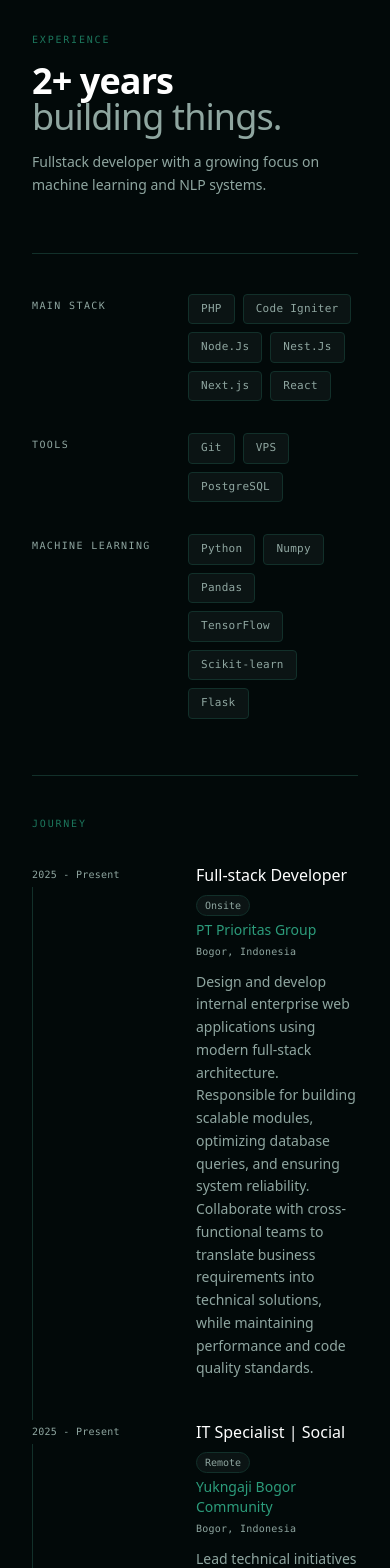
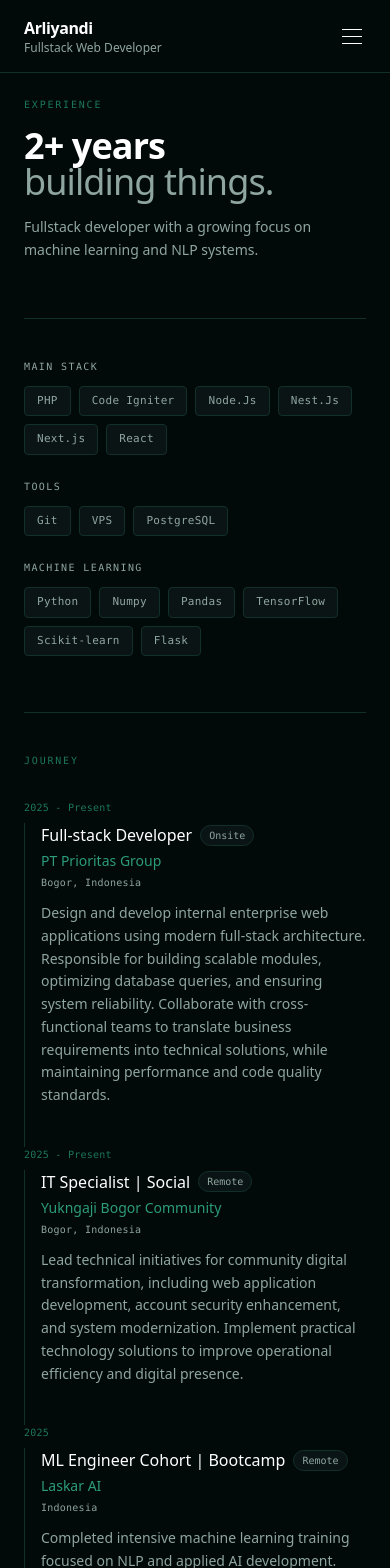
Before and after one commit to M4tchaa/portfolio, a Next.js app: page /experience in a window 390 px wide. Shown: the top 1568 px of the page. Built offline with nearby package versions, Linux system fonts and the light colour scheme.

Commit message:
add responsive mobile

```diff
--- a/src/app/experience/page.tsx
+++ b/src/app/experience/page.tsx
@@ -27,10 +27,10 @@ export default function ExperiencePage() {
       </p>
 
       {/* Stack sections */}
-      <div className="border-t border-[var(--border-subtle)] pt-10 mb-14 space-y-8">
+      <div className="border-t border-[var(--border-subtle)] pt-10 mb-14 space-y-6">
         {Object.entries(experienceData.stacks).map(([category, items]) => (
-          <div key={category} className="grid grid-cols-[140px_1fr] gap-4 items-start">
-            <p className="font-mono text-[10px] tracking-[0.14em] uppercase text-[var(--text-muted)] pt-1">
+          <div key={category} className="flex flex-col gap-3">
+            <p className="font-mono text-[10px] tracking-[0.14em] uppercase text-[var(--text-muted)]">
               {category}
             </p>
             <div className="flex flex-wrap gap-2">
@@ -55,20 +55,21 @@ export default function ExperiencePage() {
 
         <div className="space-y-0">
           {experienceData.journey.map((entry: any, i: number) => (
-            <div key={i} className="grid grid-cols-[140px_1fr] gap-6 group">
+            <div key={i} className="flex flex-col md:grid md:grid-cols-[140px_1fr] gap-2 md:gap-6 group">
 
-              {/* Left: year + line */}
-              <div className="relative pt-1">
-                <p className="font-mono text-[10px] text-[var(--text-muted)] tracking-wide leading-relaxed">
+              {/* Year */}
+              <div className="relative md:pt-1">
+                <p className="font-mono text-[10px] text-[var(--accent)] tracking-wide">
                   {entry.year}
                 </p>
+                {/* Timeline line — desktop only */}
                 {i < experienceData.journey.length - 1 && (
-                  <div className="absolute left-0 top-6 bottom-0 w-px bg-[var(--border-subtle)]" />
+                  <div className="hidden md:block absolute left-0 top-6 bottom-0 w-px bg-[var(--border-subtle)]" />
                 )}
               </div>
 
-              {/* Right: content */}
-              <div className="pb-10">
+              {/* Content */}
+              <div className="pb-10 border-l border-[var(--border-subtle)] pl-4 md:border-none md:pl-0">
                 <div className="flex flex-wrap items-center gap-2 mb-1">
                   <h3 className="text-base font-medium text-white">{entry.role}</h3>
                   <span className={`text-[10px] font-mono px-2 py-0.5 rounded-full ${typeStyles[entry.type] ?? typeStyles.onsite}`}>
--- a/src/app/layout.tsx
+++ b/src/app/layout.tsx
@@ -1,13 +1,11 @@
 import "./globals.css";
 import NavLinks from "@/components/NavLinks";
+import MobileNav from "@/components/MobileNav";
 import PageTransition from "@/components/PageTransition";
 
 export const metadata = {
   title: "Arliyandi | Portfolio",
   description: "Fullstack Web Developer",
-  icons: {
-    icon: "/public/vercel.svg",
-  },
 };
 
 export default function RootLayout({
@@ -18,31 +16,36 @@ export default function RootLayout({
   return (
     <html lang="en">
       <body>
-        <div className="flex min-h-screen">
-          {/* Sidebar */}
+        <div className="flex min-h-screen flex-col md:flex-row">
+
+          {/* Mobile top bar */}
+          <header className="md:hidden flex items-center justify-between border-b border-[var(--border-subtle)] px-6 py-4">
+            <div>
+              <h1 className="text-base font-semibold tracking-tight">Arliyandi</h1>
+              <p className="text-xs text-[var(--text-muted)]">Fullstack Web Developer</p>
+            </div>
+            <MobileNav />
+          </header>
+
+          {/* Desktop sidebar */}
           <aside className="hidden md:flex w-64 flex-col justify-between border-r border-[var(--border-subtle)] p-8">
             <div>
-              <h1 className="text-xl font-semibold tracking-tight">
-                Arliyandi
-              </h1>
-              <p className="mt-2 text-sm text-[var(--text-muted)]">
-                Fullstack Web Developer
-              </p>
-
+              <h1 className="text-xl font-semibold tracking-tight">Arliyandi</h1>
+              <p className="mt-2 text-sm text-[var(--text-muted)]">Fullstack Web Developer</p>
               <NavLinks />
             </div>
-
             <div className="text-xs text-[var(--text-muted)]">
               © {new Date().getFullYear()}
             </div>
           </aside>
 
-          {/* Main Content */}
-          <main className="flex-1 p-8 md:p-16">
+          {/* Main content */}
+          <main className="flex-1 p-6 md:p-16">
             <PageTransition>
               {children}
             </PageTransition>
           </main>
+
         </div>
       </body>
     </html>
--- /dev/null
+++ b/src/components/MobileNav.tsx
@@ -0,0 +1,72 @@
+"use client";
+
+import { useState, useEffect, useRef } from "react";
+import Link from "next/link";
+import { usePathname } from "next/navigation";
+
+const links = [
+  { href: "/", label: "Home" },
+  { href: "/projects", label: "Projects" },
+  { href: "/experience", label: "Experience" },
+  { href: "/contact", label: "Contact" },
+];
+
+export default function MobileNav() {
+  const [open, setOpen] = useState(false);
+  const pathname = usePathname();
+  const ref = useRef<HTMLDivElement>(null);
+
+  // Close on outside click
+  useEffect(() => {
+    function handleClick(e: MouseEvent) {
+      if (ref.current && !ref.current.contains(e.target as Node)) {
+        setOpen(false);
+      }
+    }
+    document.addEventListener("mousedown", handleClick);
+    return () => document.removeEventListener("mousedown", handleClick);
+  }, []);
+
+  // Close on route change
+  useEffect(() => {
+    setOpen(false);
+  }, [pathname]);
+
+  return (
+    <div ref={ref} className="relative z-50">
+      {/* Hamburger button */}
+      <button
+        onClick={() => setOpen(!open)}
+        className="flex flex-col gap-1.5 p-1"
+        aria-label="Toggle menu"
+      >
+        <span className={`block h-px w-5 bg-white transition-all duration-300 origin-center ${open ? "rotate-45 translate-y-2" : ""}`} />
+        <span className={`block h-px w-5 bg-white transition-all duration-300 ${open ? "opacity-0" : ""}`} />
+        <span className={`block h-px w-5 bg-white transition-all duration-300 origin-center ${open ? "-rotate-45 -translate-y-2.5" : ""}`} />
+      </button>
+
+      {/* Dropdown — rendered outside button, no overflow-hidden */}
+      {open && (
+        <div className="absolute right-0 top-10 w-48 border border-[var(--border-subtle)] bg-[var(--bg-primary)] rounded-xl z-50 animate-fadeUp">
+          {links.map(({ href, label }) => {
+            const isActive = pathname === href;
+            return (
+              <Link
+                key={href}
+                href={href}
+                className={`flex items-center gap-3 px-5 py-3.5 text-sm border-b border-[var(--border-subtle)] last:border-none transition-colors ${
+                  isActive
+                    ? "text-white bg-[var(--bg-surface)]"
+                    : "text-[var(--text-muted)] hover:text-white hover:bg-[var(--bg-surface)]"
+                }`}
+              >
+                {isActive && <span className="w-1 h-1 rounded-full bg-[var(--accent)]" />}
+                {label}
+              </Link>
+            );
+          })}
+        </div>
+      )}
+    </div>
+  );
+}
```
